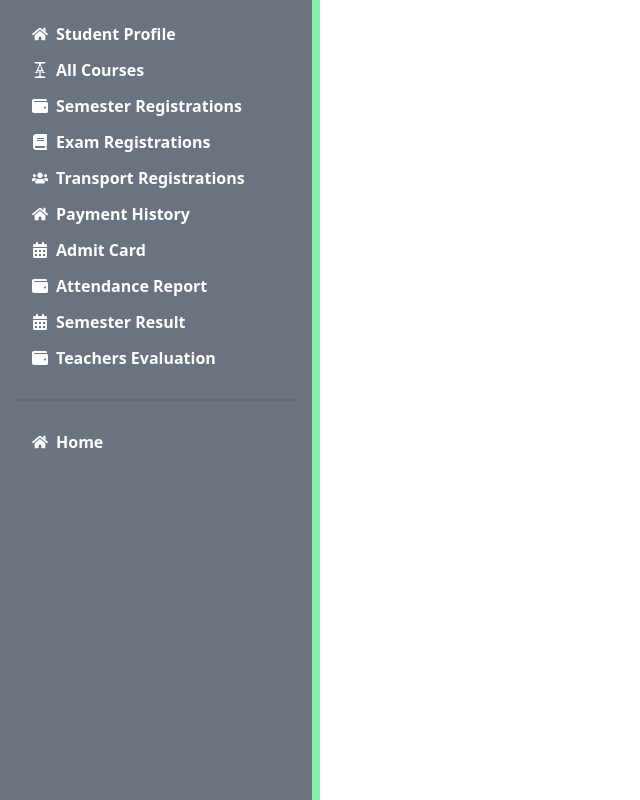
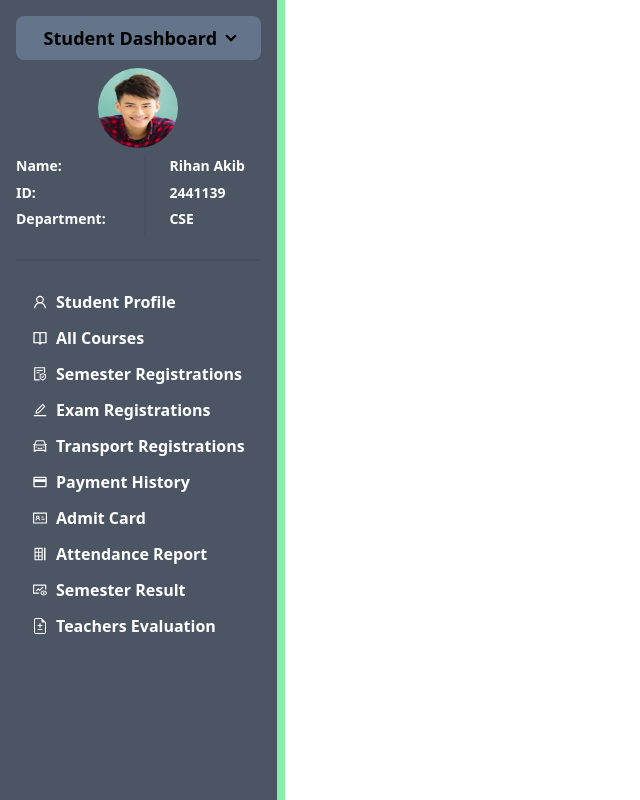
Before and after one commit to AH-Araf/Final_Year_Project_ClientSide, a React (Vite) app: page /dashboard in a window 1280 px wide. Shown: the whole page, without its empty margins (0-640 px from the left). Built offline with nearby package versions, Linux system fonts and the light colour scheme.

Commit message:
NavBar updated

```diff
--- a/src/Layout/Dashboard.jsx
+++ b/src/Layout/Dashboard.jsx
@@ -1,15 +1,16 @@
 import { NavLink, Outlet } from "react-router-dom";
+import { BiBookOpen } from "react-icons/bi";
+import { AiOutlineCar,  AiOutlineFundView, AiOutlineEdit, AiOutlineIdcard, AiOutlineUser, AiOutlineInsertRowRight, AiOutlineFileProtect } from "react-icons/ai";
+import { BsFileEarmarkDiff } from "react-icons/bs";
+import { MdOutlinePayment } from "react-icons/md";
+import StudentDashboardProfile from "../StudentDashboard/StudentDashboardProfile/StudentDashboardProfile";
 
-import { FaWallet,
-    FaCalendarAlt,
-    FaHome,
-    FaBook,
-    FaUsers,
-    FaAcquisitionsIncorporated,
 
-} from 'react-icons/fa';
 
 const Dashboard = () => {
+
+
+
     return (
         <div>
             <div className="drawer lg:drawer-open bg-white text-black">
@@ -17,35 +18,34 @@ const Dashboard = () => {
                 <div className="drawer-content flex flex-col items-center justify-center">
                     {/* Page content here */}
 
-                        <label htmlFor="my-drawer-2" className="btn btn-ghost lg:hidden">
-                            <svg xmlns="http://www.w3.org/2000/svg" className="h-5 w-5" fill="none" viewBox="0 0 24 24" stroke="currentColor"><path strokeLinecap="round" strokeLinejoin="round" strokeWidth="2" d="M4 6h16M4 12h8m-8 6h16" /></svg>
-                            <span>Open Dashboard</span>
-                        </label>
+                    <label htmlFor="my-drawer-2" className="btn btn-ghost lg:hidden ">
+                        <svg xmlns="http://www.w3.org/2000/svg" className="h-5 w-5" fill="none" viewBox="0 0 24 24" stroke="currentColor"><path strokeLinecap="round" strokeLinejoin="round" strokeWidth="2" d="M4 6h16M4 12h8m-8 6h16" /></svg>
+                        <span>Open Dashboard</span>
+                    </label>
 
                     {/* <label htmlFor="my-drawer-2" className="btn btn-primary drawer-button ">Dashboard</label> */}
                     <Outlet></Outlet>
 
-
                 </div>
                 <div className="drawer-side">
                     <label htmlFor="my-drawer-2" className="drawer-overlay"></label>
-                    <ul className="menu p-4 w-80 min-h-full bg-gray-500 text-white border-e-8 border-green-300">
+                    <ul className="menu p-4 w-70 min-h-full bg-gray-600 text-white border-e-8 border-green-300">
 
-                        <li><NavLink to="/dashboard/StudentProfile"><FaHome></FaHome>Student Profile</NavLink></li>
-                        <li><NavLink to="/dashboard/AllCourses"> <FaAcquisitionsIncorporated></FaAcquisitionsIncorporated>All Courses</NavLink></li>
-                        <li><NavLink to="/dashboard/SemesterRegistrations"><FaWallet></FaWallet>Semester Registrations</NavLink></li>
-                        <li><NavLink to="/dashboard/ExamRegistrations"><FaBook></FaBook> Exam Registrations</NavLink></li>
-                        <li><NavLink to="/dashboard/TransportRegistrations"><FaUsers></FaUsers>Transport Registrations</NavLink></li>
-                        <li><NavLink to="/dashboard/PaymentHistory"><FaHome></FaHome>Payment History</NavLink></li>
-                        <li><NavLink to="/dashboard/AdmitCard"><FaCalendarAlt></FaCalendarAlt> Admit Card</NavLink></li>
-                        <li><NavLink to="/dashboard/AttendanceReport"><FaWallet></FaWallet>Attendance Report</NavLink></li>
-                        <li><NavLink to="/dashboard/SemesterResult"><FaCalendarAlt></FaCalendarAlt>Semester Result</NavLink></li>
-                        <li><NavLink to="/dashboard/TeachersEvaluation"><FaWallet></FaWallet>Teachers Evaluation</NavLink></li>
+                        <StudentDashboardProfile></StudentDashboardProfile>
 
                         <div className="divider"></div>
 
+                        <li><NavLink to="/dashboard/StudentProfile"><AiOutlineUser></AiOutlineUser>Student Profile</NavLink></li>
+                        <li><NavLink to="/dashboard/AllCourses"> <BiBookOpen></BiBookOpen>All Courses</NavLink></li>
+                        <li><NavLink to="/dashboard/SemesterRegistrations"><AiOutlineFileProtect></AiOutlineFileProtect>Semester Registrations</NavLink></li>
+                        <li><NavLink to="/dashboard/ExamRegistrations"><AiOutlineEdit></AiOutlineEdit> Exam Registrations</NavLink></li>
+                        <li><NavLink to="/dashboard/TransportRegistrations"><AiOutlineCar></AiOutlineCar>Transport Registrations</NavLink></li>
+                        <li><NavLink to="/dashboard/PaymentHistory"><MdOutlinePayment></MdOutlinePayment>Payment History</NavLink></li>
+                        <li><NavLink to="/dashboard/AdmitCard"><AiOutlineIdcard></AiOutlineIdcard> Admit Card</NavLink></li>
+                        <li><NavLink to="/dashboard/AttendanceReport"><AiOutlineInsertRowRight></AiOutlineInsertRowRight>Attendance Report</NavLink></li>
+                        <li><NavLink to="/dashboard/SemesterResult"><AiOutlineFundView></AiOutlineFundView>Semester Result</NavLink></li>
+                        <li><NavLink to="/dashboard/TeachersEvaluation"><BsFileEarmarkDiff></BsFileEarmarkDiff>Teachers Evaluation</NavLink></li>
 
-                        <li><NavLink to="/"><FaHome></FaHome> Home</NavLink></li>
                     </ul>
                 </div>
             </div>
--- a/src/Pages/Shared/NavBar/NavBar.jsx
+++ b/src/Pages/Shared/NavBar/NavBar.jsx
@@ -47,6 +47,7 @@ const NavBar = () => {
 
                             <li><NavLink to="/contact">Contact</NavLink></li>
                             <li><NavLink to="/about">About</NavLink></li>
+                            <li><NavLink to="/dashboard/StudentProfile">Dashboard</NavLink></li>
                         </ul>
                     </div>
                     {/* <a className="btn btn-ghost normal-case text-xl">BAIUST</a> */}
--- /dev/null
+++ b/src/StudentDashboard/StudentDashboardProfile/StudentDashboardProfile.css
@@ -0,0 +1,3 @@
+.rounded-dashboard-img{
+    border-radius: 50%;
+  }
--- /dev/null
+++ b/src/StudentDashboard/StudentDashboardProfile/StudentDashboardProfile.jsx
@@ -0,0 +1,48 @@
+import { NavLink } from 'react-router-dom';
+import studentImage from '../../assets/image/student.jpg'
+import './StudentDashboardProfile.css'
+import { AiOutlineHome } from 'react-icons/ai';
+import { BiLogOut } from "react-icons/bi";
+
+const StudentDashboardProfile = () => {
+    const studentName = 'Rihan Akib'
+    const studentID = 2441139
+    const studentDepartment = 'CSE'
+
+    return (
+        <div>
+            <h1 ></h1>
+            <li tabIndex={0}>
+                <details>
+                    <summary className="flex justify-center mb-2 bg-slate-500 text-black font-bold text-lg">Student Dashboard</summary>
+                    <ul className="p-2 bg-opacity-30 bg-gray-600 text-white dropdown-box mb-2">
+                        <li><NavLink to="/"><AiOutlineHome></AiOutlineHome> Home</NavLink></li>
+                        <li><NavLink to="/"><BiLogOut></BiLogOut> Log Out</NavLink></li>
+                    </ul>
+                </details>
+            </li>
+            <div className="flex justify-center mb-2"><img className="h-20 w-20 rounded-dashboard-img" src={studentImage} alt="" /></div>
+
+
+            <div className="flex w-full font-bold">
+                <div className="grid h-20 flex-grow  place-items-start">
+                    <p>Name:</p>
+                    <p>ID:</p>
+                    <p>Department:</p>
+
+                </div>
+
+                <div className="divider divider-horizontal"></div>
+
+                <div className="grid h-20 flex-grow card  place-items-start">
+                    <p>{studentName}</p>
+                    <p>{studentID}</p>
+                    <p>{studentDepartment}</p>
+
+                </div>
+            </div>
+        </div>
+    );
+};
+
+export default StudentDashboardProfile;
```
Also changed, not shown: src/assets/image/student.jpg (added).
